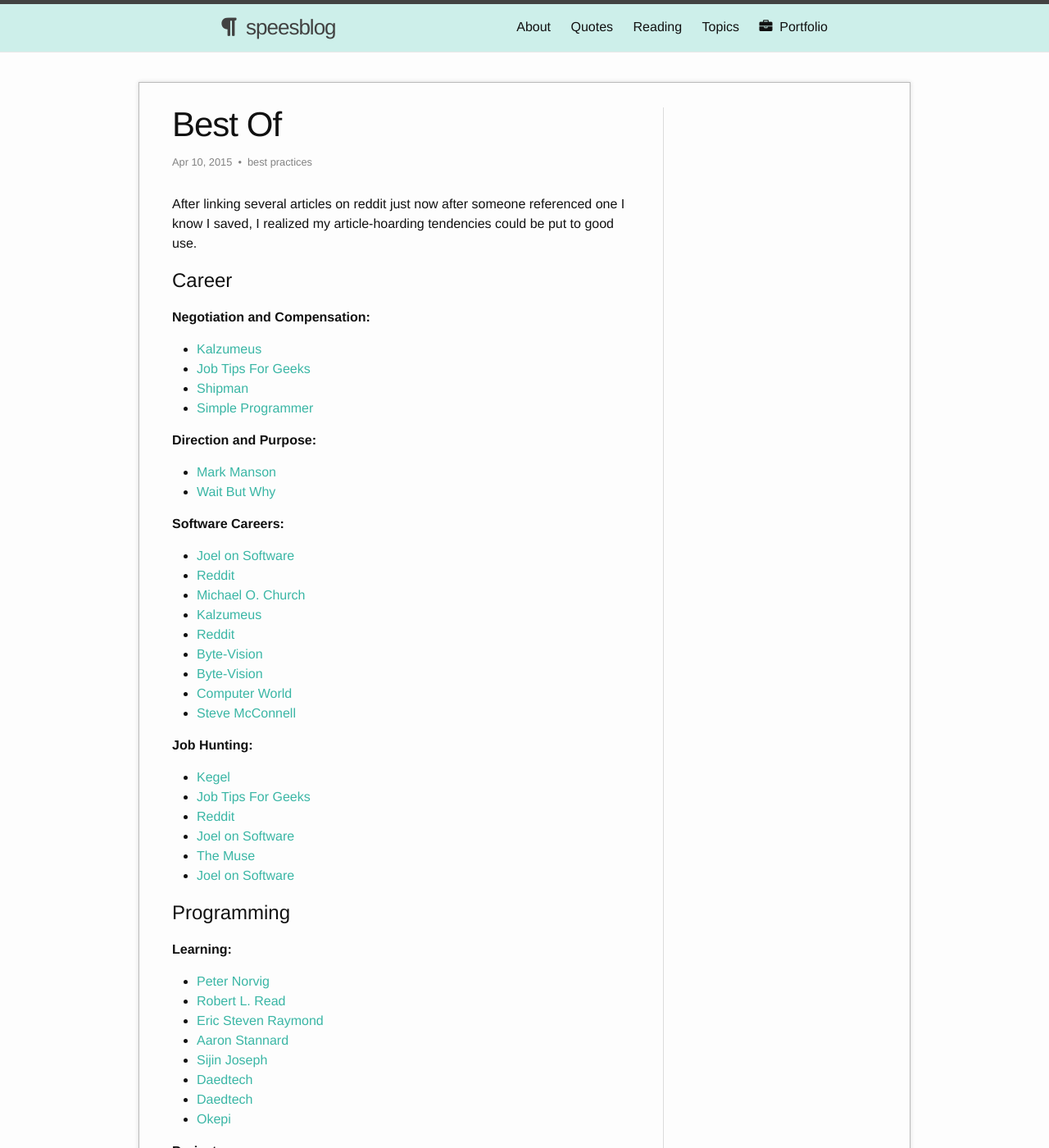
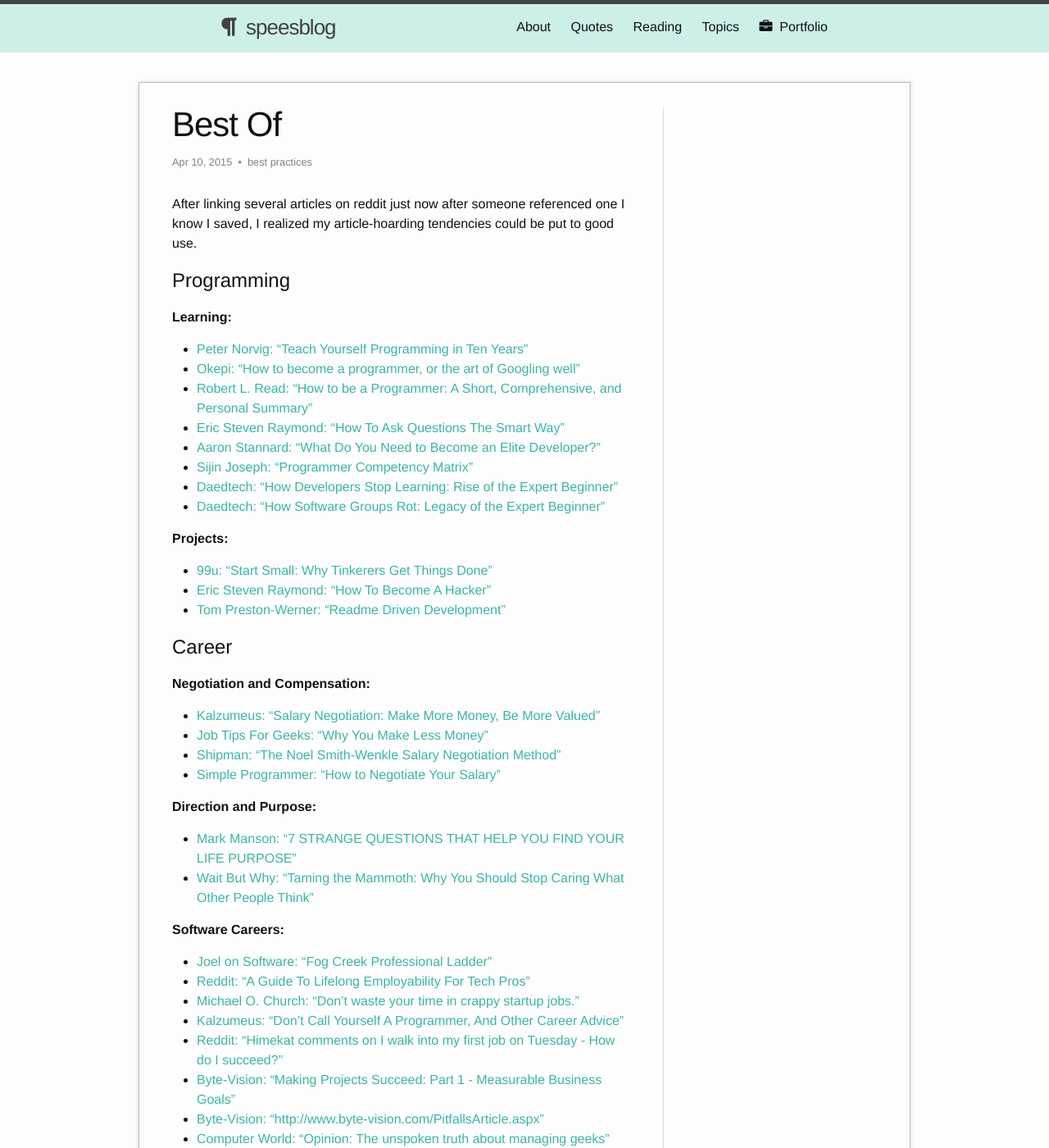
Before and after one commit to shelbyspees/speesblog, a Jekyll site: the page built from _posts/2015-04-10-best-of.md, in a window 1280 px wide and 1400 px high. Shown: the whole window at 82% size. Built offline with Jekyll 4.4.1, drawn with Linux system fonts in a browser that asks for light colours; nearby versions of some CDN libraries; some of the changed text lies outside the part shown.

Commit message:
Move sections and add article titles

```diff
--- a/_posts/2015-04-10-best-of.md
+++ b/_posts/2015-04-10-best-of.md
@@ -6,59 +6,56 @@ category: best_practices
 
 After linking several articles on reddit just now after someone referenced one I know I saved, I realized my article-hoarding tendencies could be put to good use.
 
+#Programming
+
+**Learning:**
+
+- [Peter Norvig: "Teach Yourself Programming in Ten Years"](http://norvig.com/21-days.html)
+- [Okepi: "How to become a programmer, or the art of Googling well"](https://okepi.wordpress.com/2014/08/21/how-to-become-a-programmer-or-the-art-of-googling-well/)
+- [Robert L. Read: "How to be a Programmer: A Short, Comprehensive, and Personal Summary"](http://samizdat.mines.edu/howto/HowToBeAProgrammer.html)
+- [Eric Steven Raymond: "How To Ask Questions The Smart Way"](http://www.catb.org/esr/faqs/smart-questions.html)
+- [Aaron Stannard: "What Do You Need to Become an Elite Developer?"](http://www.aaronstannard.com/what-do-you-need-to-become-an-elite-developer/)
+- [Sijin Joseph: "Programmer Competency Matrix"](http://sijinjoseph.com/programmer-competency-matrix/)
+- [Daedtech: "How Developers Stop Learning: Rise of the Expert Beginner"](http://www.daedtech.com/how-developers-stop-learning-rise-of-the-expert-beginner)
+- [Daedtech: "How Software Groups Rot: Legacy of the Expert Beginner"](http://www.daedtech.com/how-software-groups-rot-legacy-of-the-expert-beginner)
+
+**Projects:**
+
+- [99u: "Start Small: Why Tinkerers Get Things Done"](http://99u.com/articles/19139/start-small-why-tinkerers-get-things-done)
+- [Eric Steven Raymond: "How To Become A Hacker"](http://www.catb.org/esr/faqs/hacker-howto.html)
+- [Tom Preston-Werner: "Readme Driven Development"](http://tom.preston-werner.com/2010/08/23/readme-driven-development.html)
+
 #Career
 
 **Negotiation and Compensation:**
 
-- [Kalzumeus](http://www.kalzumeus.com/2012/01/23/salary-negotiation/)
-- [Job Tips For Geeks](http://jobtipsforgeeks.com/2013/03/29/less/)
-- [Shipman](http://infohost.nmt.edu/~shipman/org/noel.html)
-- [Simple Programmer](http://simpleprogrammer.com/2014/08/11/negotiate-salary/)
+- [Kalzumeus: "Salary Negotiation: Make More Money, Be More Valued"](http://www.kalzumeus.com/2012/01/23/salary-negotiation/)
+- [Job Tips For Geeks: "Why You Make Less Money"](http://jobtipsforgeeks.com/2013/03/29/less/)
+- [Shipman: "The Noel Smith-Wenkle Salary Negotiation Method"](http://infohost.nmt.edu/~shipman/org/noel.html)
+- [Simple Programmer: "How to Negotiate Your Salary"](http://simpleprogrammer.com/2014/08/11/negotiate-salary/)
 
 **Direction and Purpose:**
 
-- [Mark Manson](http://markmanson.net/life-purpose/)
-- [Wait But Why](http://waitbutwhy.com/2014/06/taming-mammoth-let-peoples-opinions-run-life.html)
+- [Mark Manson: "7 STRANGE QUESTIONS THAT HELP YOU FIND YOUR LIFE PURPOSE"](http://markmanson.net/life-purpose/)
+- [Wait But Why: "Taming the Mammoth: Why You Should Stop Caring What Other People Think"](http://waitbutwhy.com/2014/06/taming-mammoth-let-peoples-opinions-run-life.html)
 
 **Software Careers:**
 
-- [Joel on Software](http://joelonsoftware.com/articles/ladder.html)
-- [Reddit](http://www.reddit.com/r/cscareerquestions/comments/19h2bm/a_guide_to_lifelong_employability_for_tech_pros/)
-- [Michael O. Church](http://michaelochurch.wordpress.com/2012/07/08/dont-waste-your-time-in-crappy-startup-jobs/)
-- [Kalzumeus](http://www.kalzumeus.com/2011/10/28/dont-call-yourself-a-programmer/)
-- [Reddit](http://www.reddit.com/r/cscareerquestions/comments/2ang2p/i_walk_into_my_first_job_on_tuesday_how_do_i/ciwzw6z)
-- [Byte-Vision](http://www.byte-vision.com/BusinessGoalsArticle.aspx)
-- [Byte-Vision](http://www.byte-vision.com/PitfallsArticle.aspx)
-- [Computer World](http://www.computerworld.com/article/2527153/it-management/opinion--the-unspoken-truth-about-managing-geeks.html)
-- [Steve McConnell](http://www.stevemcconnell.com/rdenum.htm)
+- [Joel on Software: "Fog Creek Professional Ladder"](http://joelonsoftware.com/articles/ladder.html)
+- [Reddit: "A Guide To Lifelong Employability For Tech Pros"](http://www.reddit.com/r/cscareerquestions/comments/19h2bm/a_guide_to_lifelong_employability_for_tech_pros/)
+- [Michael O. Church: "Don’t waste your time in crappy startup jobs."](http://michaelochurch.wordpress.com/2012/07/08/dont-waste-your-time-in-crappy-startup-jobs/)
+- [Kalzumeus: "Don't Call Yourself A Programmer, And Other Career Advice"](http://www.kalzumeus.com/2011/10/28/dont-call-yourself-a-programmer/)
+- [Reddit: "Himekat comments on I walk into my first job on Tuesday - How do I succeed?"](http://www.reddit.com/r/cscareerquestions/comments/2ang2p/i_walk_into_my_first_job_on_tuesday_how_do_i/ciwzw6z)
+- [Byte-Vision: "Making Projects Succeed: Part 1 - Measurable Business Goals"](http://www.byte-vision.com/BusinessGoalsArticle.aspx)
+- [Byte-Vision: "http://www.byte-vision.com/PitfallsArticle.aspx"](http://www.byte-vision.com/PitfallsArticle.aspx)
+- [Computer World: "Opinion: The unspoken truth about managing geeks"](http://www.computerworld.com/article/2527153/it-management/opinion--the-unspoken-truth-about-managing-geeks.html)
+- [Steve McConnell: "Classic Mistakes Enumerated"](http://www.stevemcconnell.com/rdenum.htm)
 
 **Job Hunting:**
 
-- [Kegel](http://www.kegel.com/academy/getting-hired.html)
-- [Job Tips For Geeks](http://jobtipsforgeeks.com/2012/08/13/blind-dating-for-geeks-questions-candidates-should-ask-and-when-to-ask-them-during-interviews/)
-- [Reddit](http://www.reddit.com/r/AskReddit/comments/bb5kc/what_are_your_best_job_interview_tips/c0lvp2y)
-- [Joel on Software](http://www.joelonsoftware.com/articles/GuerrillaInterviewing3.html)
-- [The Muse](https://www.themuse.com/advice/185-powerful-verbs-that-will-make-your-resume-awesome)
-- [Joel on Software](http://www.joelonsoftware.com/articles/fog0000000043.html)
-
-
-
-
-#Programming
-
-**Learning:**
-
-- [Peter Norvig](http://norvig.com/21-days.html)
-- [Robert L. Read](http://samizdat.mines.edu/howto/HowToBeAProgrammer.html)
-- [Eric Steven Raymond](http://www.catb.org/esr/faqs/smart-questions.html)
-- [Aaron Stannard](http://www.aaronstannard.com/what-do-you-need-to-become-an-elite-developer/)
-- [Sijin Joseph](http://sijinjoseph.com/programmer-competency-matrix/)
-- [Daedtech](http://www.daedtech.com/how-developers-stop-learning-rise-of-the-expert-beginner)
-- [Daedtech](http://www.daedtech.com/how-software-groups-rot-legacy-of-the-expert-beginner)
-- [Okepi](https://okepi.wordpress.com/2014/08/21/how-to-become-a-programmer-or-the-art-of-googling-well/)
-
-**Projects:**
-
-- [99u](http://99u.com/articles/19139/start-small-why-tinkerers-get-things-done)
-- [Eric Steven Raymond](http://www.catb.org/esr/faqs/hacker-howto.html)
-- [Tom Preston-Werner](http://tom.preston-werner.com/2010/08/23/readme-driven-development.html)
+- [Kegel: "How To Get Hired -- What CS Students Need to Know"](http://www.kegel.com/academy/getting-hired.html)
+- [Job Tips For Geeks: "Blind Dating for Geeks: Questions Candidates Should Ask (and when to ask them) During Interviews"](http://jobtipsforgeeks.com/2012/08/13/blind-dating-for-geeks-questions-candidates-should-ask-and-when-to-ask-them-during-interviews/)
+- [Reddit: "xeb comments on What are your best job interview tips?"](http://www.reddit.com/r/AskReddit/comments/bb5kc/what_are_your_best_job_interview_tips/c0lvp2y)
+- [Joel on Software: "The Guerrilla Guide to Interviewing (version 3.0)"](http://www.joelonsoftware.com/articles/GuerrillaInterviewing3.html)
+- [The Muse: "185 Powerful Verbs That Will Make Your Resume Awesome"](https://www.themuse.com/advice/185-powerful-verbs-that-will-make-your-resume-awesome)
+- [Joel on Software: "The Joel Test: 12 Steps to Better Code"](http://www.joelonsoftware.com/articles/fog0000000043.html)
```
